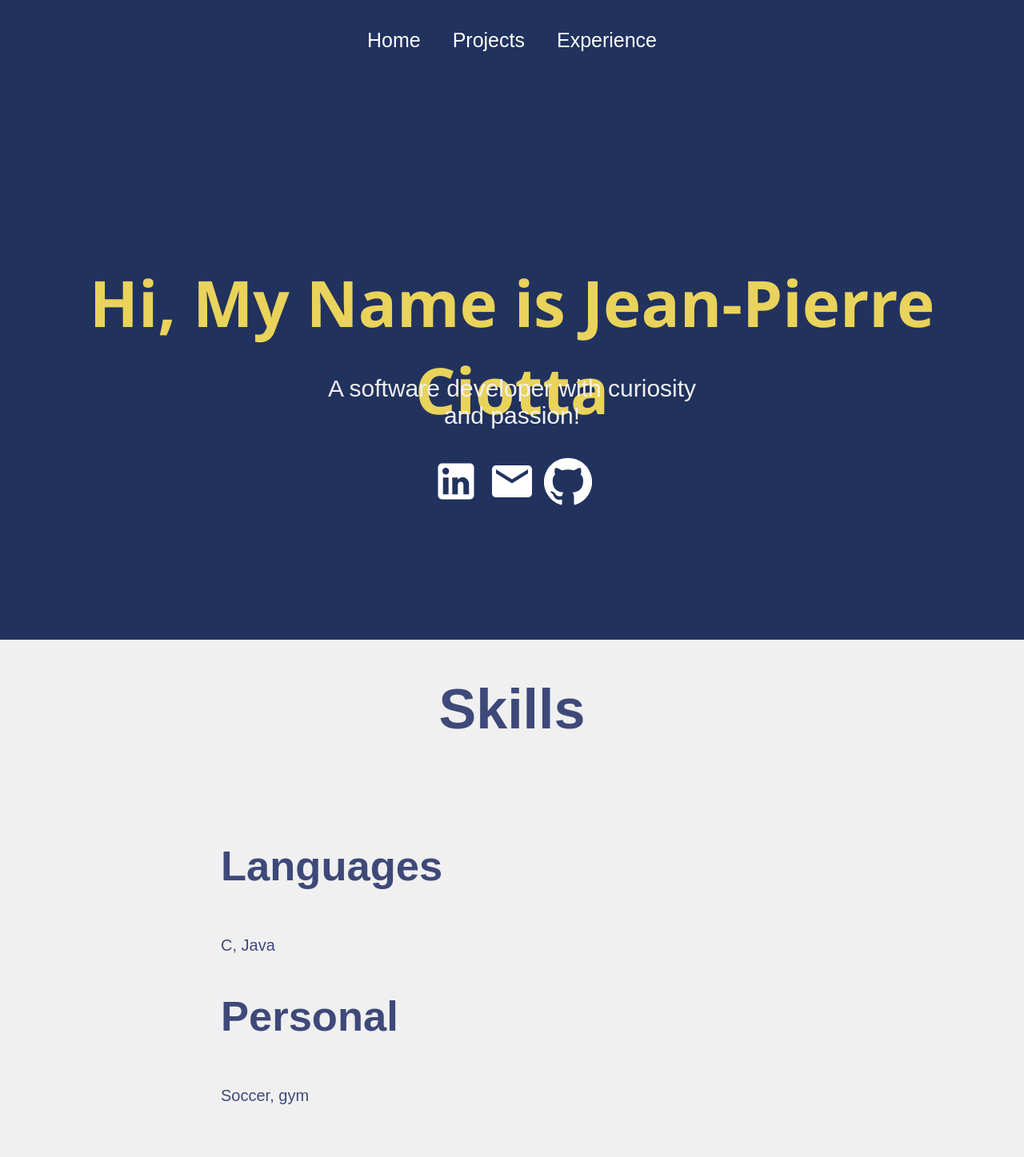
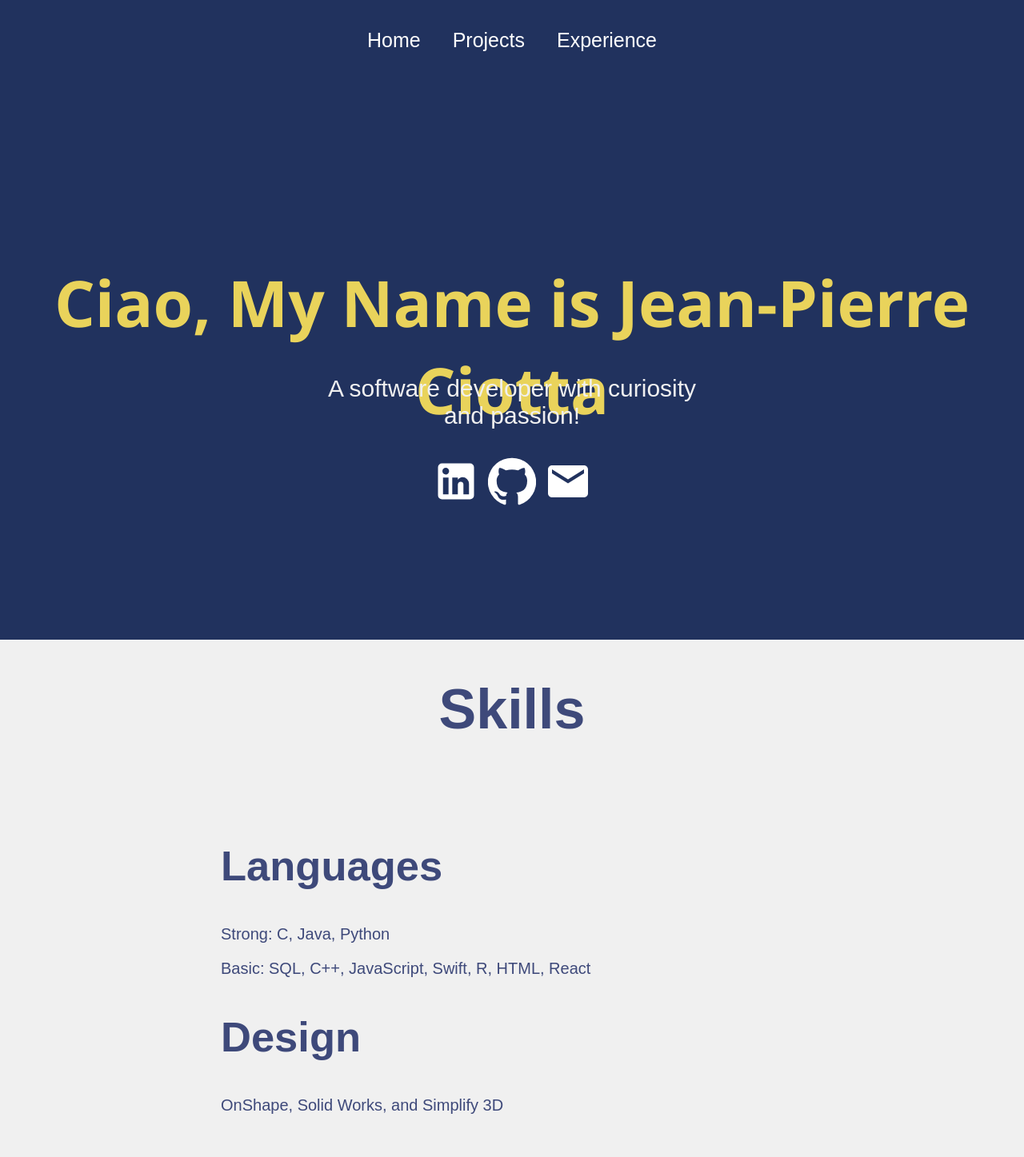
Before and after one commit to Jean-PierreCio/Portfolio-Website, a React (Create React App) app: page / in a window 1280 px wide. Shown: the top 1447 px of the page at 80% size. Built offline with nearby package versions, Linux system fonts and the light colour scheme.

Commit message:
added clickable links

```diff
--- a/src/pages/Experience.js
+++ b/src/pages/Experience.js
@@ -9,8 +9,22 @@ function Experience() {
   return (
     <div className = "experience">
       <VerticalTimeline lineColor="#3e497a">
+
+      <VerticalTimelineElement className="vertical-timeline-element--work"
+        date="2023"
+        iconStyle={{background: "#3E8E45", color: "fff"}}
+        icon={<WorkIcon/>}>
+        <h3 className="vertical-timeline-element-title">
+            Robolink | Software Engineer Intern
+        </h3>
+        <p>I had a variety of responsibilities at Robolink including programming a drone
+simulator using the Ursina engine to replicate the Aerial Drone Competition(ADC) environment, programming a
+virtual box that prevented drones to go outside boundaries while flying, testing new firmware updates for the
+drones, and much more.</p>
+        </VerticalTimelineElement>
+
         <VerticalTimelineElement className="vertical-timeline-element--work"
-        date="2021-2021"
+        date="2022"
         iconStyle={{background: "#3E8E45", color: "fff"}}
         icon={<WorkIcon/>}>
         <h3 className="vertical-timeline-element-title">
@@ -20,7 +34,7 @@ function Experience() {
         </VerticalTimelineElement>
 
         <VerticalTimelineElement className="vertical-timeline-element--work"
-        date="2021-2021"
+        date="2022"
         iconStyle={{background: "#3E8E45", color: "fff"}}
         icon={<WorkIcon/>}>
         <h3 className="vertical-timeline-element-title">
@@ -30,7 +44,7 @@ function Experience() {
         </VerticalTimelineElement>
 
         <VerticalTimelineElement className="vertical-timeline-element--education"
-        date="2021-2025"
+        date="2021- DEC 2024"
         iconStyle={{background: "#3e497a", color: "fff"}}
         icon={<SchoolIcon/>}>
         <h3 className="vertical-timeline-element-title">
--- a/src/pages/Home.js
+++ b/src/pages/Home.js
@@ -8,12 +8,18 @@ function Home() {
   return (
     <div className= "home">
         <div className = "about">
-            <h2>Hi, My Name is Jean-Pierre Ciotta</h2>
+            <h2>Ciao, My Name is Jean-Pierre Ciotta</h2>
             <div className="prompt">
                 <p> A software developer with curiosity and passion!</p>
-                <LinkedInIcon />
+                <a href = "https://www.linkedin.com/in/jean-pierre-ciotta-530349225/" >
+                    <LinkedInIcon />
+                </a>
+
+                <a href = "https://github.com/Jean-PierreCio" >
+                    <GitHubIcon />
+                </a>
                 <EmailIcon />
-                <GitHubIcon />
+
             </div>
         </div>
         <div className= "skills">
@@ -22,13 +28,20 @@ function Home() {
             <li className="item">
                 <h2>Languages</h2>
                 <span>
-                    C, Java
+                    <p>Strong: C, Java, Python </p>
+                    <p>Basic: SQL, C++, JavaScript, Swift, R, HTML, React</p>
+                </span>
+            </li>
+            <li className="item">
+                <h2>Design</h2>
+                <span>
+                    <p>OnShape, Solid Works, and Simplify 3D </p>
                 </span>
             </li>
             <li className="item">
                 <h2>Personal</h2>
                 <span>
-                    Soccer, gym
+                    Soccer(Calcio), Gym, Sailing, Biking, Rowing
                 </span>
             </li>
         </ol>
```
